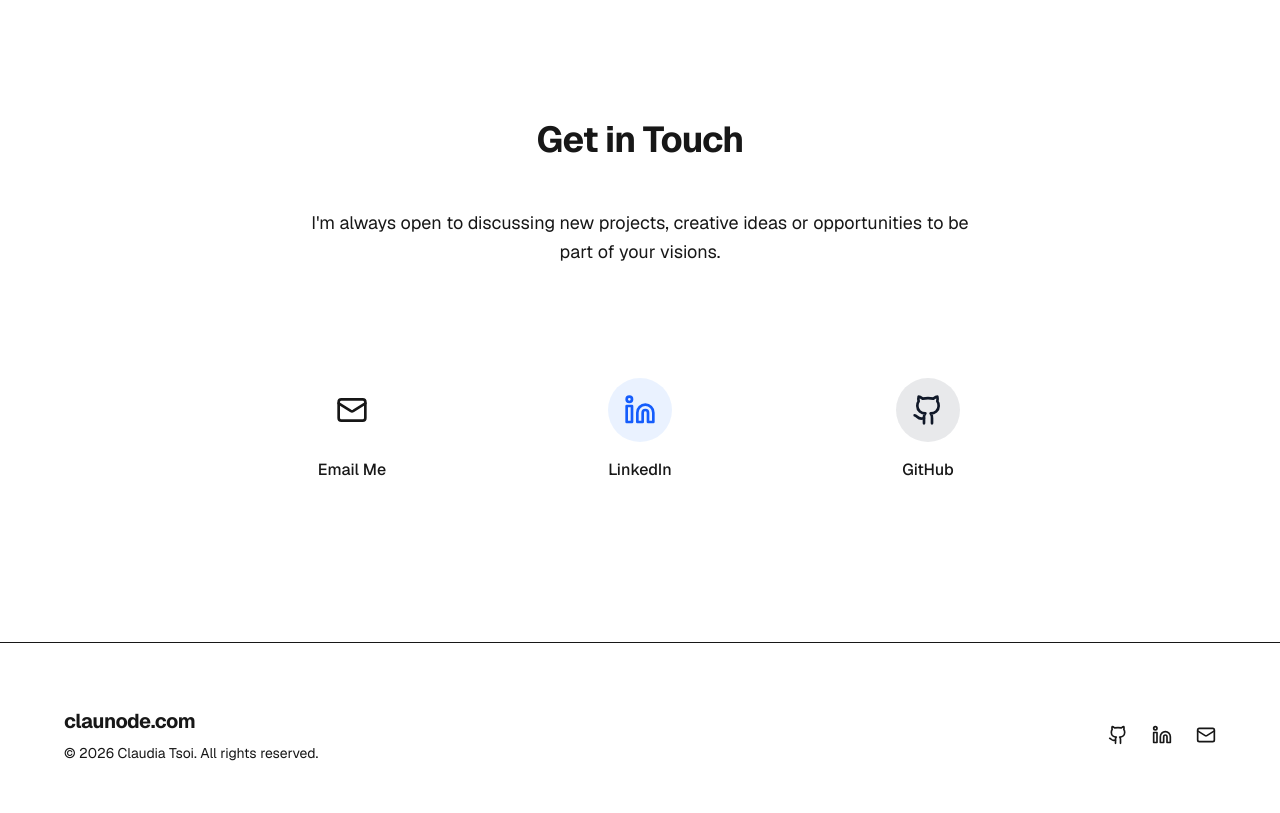
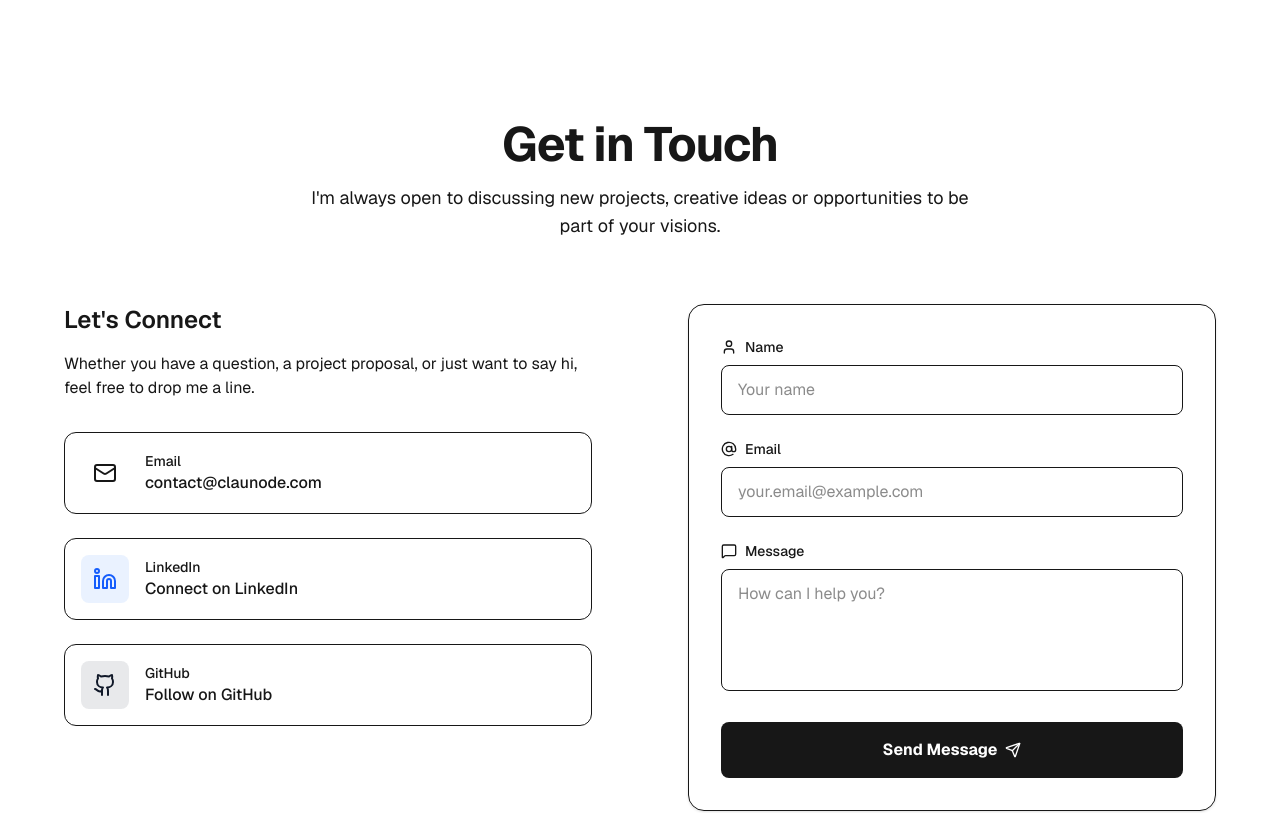
Before and after one commit to claudiatsoi/claunode-website, a Next.js app: page / in a window 1280 px wide. Shown: the part 2820-3633 px from the top of the page. Built offline with nearby package versions, Linux system fonts and the light colour scheme.

Commit message:
Add contact form to Contact section

```diff
--- a/components/Contact.tsx
+++ b/components/Contact.tsx
@@ -1,70 +1,176 @@
 'use client';
 
-import React from 'react';
-import { Mail, Github, Linkedin } from 'lucide-react';
+import React, { useState, FormEvent } from 'react';
+import { Mail, Github, Linkedin, Send, User, MessageSquare, AtSign } from 'lucide-react';
 import Link from 'next/link';
 import { motion } from 'framer-motion';
 
 export default function Contact() {
+  const [formData, setFormData] = useState({
+    name: '',
+    email: '',
+    message: ''
+  });
+
+  const handleSubmit = (e: FormEvent) => {
+    e.preventDefault();
+    const subject = `Contact form submission from ${formData.name}`;
+    const body = `Name: ${formData.name}\nEmail: ${formData.email}\n\nMessage:\n${formData.message}`;
+    window.location.href = `mailto:contact@claunode.com?subject=${encodeURIComponent(subject)}&body=${encodeURIComponent(body)}`;
+  };
+
+  const handleChange = (e: React.ChangeEvent<HTMLInputElement | HTMLTextAreaElement>) => {
+    setFormData(prev => ({
+      ...prev,
+      [e.target.name]: e.target.value
+    }));
+  };
+
   return (
     <section id="contact" className="py-24 scroll-mt-20 bg-background px-4">
+      <div className="max-w-6xl mx-auto">
         <motion.div
-        initial={{ opacity: 0, scale: 0.95 }}
-        whileInView={{ opacity: 1, scale: 1 }}
+          initial={{ opacity: 0, y: 20 }}
+          whileInView={{ opacity: 1, y: 0 }}
           viewport={{ once: true }}
-        transition={{ duration: 0.5 }}
-        className="max-w-4xl mx-auto text-center space-y-12"
+          className="text-center mb-16 space-y-4"
         >
-        <h2 className="text-3xl md:text-4xl font-bold tracking-tight text-foreground">Get in Touch</h2>
-        <p className="text-muted-foreground max-w-2xl mx-auto text-lg leading-relaxed">
+          <h2 className="text-3xl md:text-5xl font-bold tracking-tight text-foreground">Get in Touch</h2>
+          <p className="text-muted-foreground max-w-2xl mx-auto text-lg">
             I&apos;m always open to discussing new projects, creative ideas or opportunities to be part of your visions.
           </p>
+        </motion.div>
 
-        <div className="flex flex-col sm:flex-row justify-center gap-8 py-8 items-center">
+        <div className="grid md:grid-cols-2 gap-12 lg:gap-24 items-start">
+          {/* Contact Info & Socials */}
+          <motion.div
+            initial={{ opacity: 0, x: -20 }}
+            whileInView={{ opacity: 1, x: 0 }}
+            viewport={{ once: true }}
+            transition={{ delay: 0.2 }}
+            className="space-y-8"
+          >
+            <div className="prose prose-lg dark:prose-invert">
+              <h3 className="text-2xl font-semibold mb-4 text-foreground">Let's Connect</h3>
+              <p className="text-muted-foreground">
+                Whether you have a question, a project proposal, or just want to say hi, feel free to drop me a line.
+              </p>
+            </div>
+
+            <div className="grid gap-6">
               <Link
                 href="mailto:contact@claunode.com"
-            className="flex flex-col items-center gap-4 group p-8 rounded-2xl hover:bg-secondary/50 transition-colors duration-300 w-full sm:w-64"
+                className="flex items-center gap-4 p-4 rounded-xl border border-border bg-card/50 hover:bg-secondary/50 transition-colors group"
               >
-            <motion.div
-              whileHover={{ scale: 1.1, rotate: 5 }}
-              className="bg-primary/10 p-4 rounded-full group-hover:bg-primary/20 transition-colors"
-            >
-              <Mail className="h-8 w-8 text-primary" />
-            </motion.div>
-            <span className="font-medium text-foreground">Email Me</span>
+                <div className="bg-primary/10 p-3 rounded-lg group-hover:scale-110 transition-transform">
+                  <Mail className="h-6 w-6 text-primary" />
+                </div>
+                <div>
+                  <p className="text-sm font-medium text-muted-foreground">Email</p>
+                  <p className="text-foreground font-medium">contact@claunode.com</p>
+                </div>
               </Link>
 
               <Link
                 href="https://www.linkedin.com/in/man-yee-claudia-tsoi/"
                 target="_blank"
                 rel="noopener noreferrer"
-            className="flex flex-col items-center gap-4 group p-8 rounded-2xl hover:bg-secondary/50 transition-colors duration-300 w-full sm:w-64"
+                className="flex items-center gap-4 p-4 rounded-xl border border-border bg-card/50 hover:bg-secondary/50 transition-colors group"
               >
-            <motion.div
-               whileHover={{ scale: 1.1, rotate: -5 }}
-               className="bg-blue-500/10 p-4 rounded-full group-hover:bg-blue-500/20 transition-colors"
-            >
-              <Linkedin className="h-8 w-8 text-blue-600 dark:text-blue-400" />
-            </motion.div>
-            <span className="font-medium text-foreground">LinkedIn</span>
+                <div className="bg-blue-500/10 p-3 rounded-lg group-hover:scale-110 transition-transform">
+                  <Linkedin className="h-6 w-6 text-blue-600 dark:text-blue-400" />
+                </div>
+                <div>
+                  <p className="text-sm font-medium text-muted-foreground">LinkedIn</p>
+                  <p className="text-primary font-medium hover:underline">Connect on LinkedIn</p>
+                </div>
               </Link>
 
               <Link
                 href="https://github.com/claudiatsoi"
                 target="_blank"
                 rel="noopener noreferrer"
-            className="flex flex-col items-center gap-4 group p-8 rounded-2xl hover:bg-secondary/50 transition-colors duration-300 w-full sm:w-64"
+                className="flex items-center gap-4 p-4 rounded-xl border border-border bg-card/50 hover:bg-secondary/50 transition-colors group"
               >
-            <motion.div
-               whileHover={{ scale: 1.1, rotate: 5 }}
-               className="bg-gray-800/10 p-4 rounded-full group-hover:bg-gray-800/20 transition-colors dark:bg-white/10 dark:group-hover:bg-white/20"
-            >
-              <Github className="h-8 w-8 text-gray-900 dark:text-white" />
-            </motion.div>
-            <span className="font-medium text-foreground">GitHub</span>
+                <div className="bg-gray-800/10 p-3 rounded-lg group-hover:scale-110 transition-transform dark:bg-white/10">
+                  <Github className="h-6 w-6 text-gray-900 dark:text-white" />
+                </div>
+                <div>
+                  <p className="text-sm font-medium text-muted-foreground">GitHub</p>
+                  <p className="text-foreground font-medium hover:underline">Follow on GitHub</p>
+                </div>
               </Link>
             </div>
           </motion.div>
+
+          {/* Contact Form */}
+          <motion.div
+            initial={{ opacity: 0, x: 20 }}
+            whileInView={{ opacity: 1, x: 0 }}
+            viewport={{ once: true }}
+            transition={{ delay: 0.2 }}
+            className="bg-card p-8 rounded-2xl border border-border shadow-sm"
+          >
+            <form onSubmit={handleSubmit} className="space-y-6">
+              <div className="space-y-2">
+                <label htmlFor="name" className="text-sm font-medium text-foreground flex items-center gap-2">
+                  <User className="w-4 h-4" /> Name
+                </label>
+                <input
+                  type="text"
+                  id="name"
+                  name="name"
+                  required
+                  value={formData.name}
+                  onChange={handleChange}
+                  placeholder="Your name"
+                  className="w-full px-4 py-3 rounded-lg border border-input bg-background focus:ring-2 focus:ring-primary/20 focus:border-primary transition-colors outline-none"
+                />
+              </div>
+
+              <div className="space-y-2">
+                <label htmlFor="email" className="text-sm font-medium text-foreground flex items-center gap-2">
+                  <AtSign className="w-4 h-4" /> Email
+                </label>
+                <input
+                  type="email"
+                  id="email"
+                  name="email"
+                  required
+                  value={formData.email}
+                  onChange={handleChange}
+                  placeholder="your.email@example.com"
+                  className="w-full px-4 py-3 rounded-lg border border-input bg-background focus:ring-2 focus:ring-primary/20 focus:border-primary transition-colors outline-none"
+                />
+              </div>
+
+              <div className="space-y-2">
+                <label htmlFor="message" className="text-sm font-medium text-foreground flex items-center gap-2">
+                  <MessageSquare className="w-4 h-4" /> Message
+                </label>
+                <textarea
+                  id="message"
+                  name="message"
+                  required
+                  rows={4}
+                  value={formData.message}
+                  onChange={handleChange}
+                  placeholder="How can I help you?"
+                  className="w-full px-4 py-3 rounded-lg border border-input bg-background resize-none focus:ring-2 focus:ring-primary/20 focus:border-primary transition-colors outline-none"
+                />
+              </div>
+
+              <button
+                type="submit"
+                className="w-full bg-foreground text-background font-bold py-4 rounded-lg hover:opacity-90 transition-opacity flex items-center justify-center gap-2 group"
+              >
+                Send Message
+                <Send className="w-4 h-4 group-hover:translate-x-1 transition-transform" />
+              </button>
+            </form>
+          </motion.div>
+        </div>
+      </div>
     </section>
   );
 }
```
Lines whose indentation alone changed are shown as unchanged.
